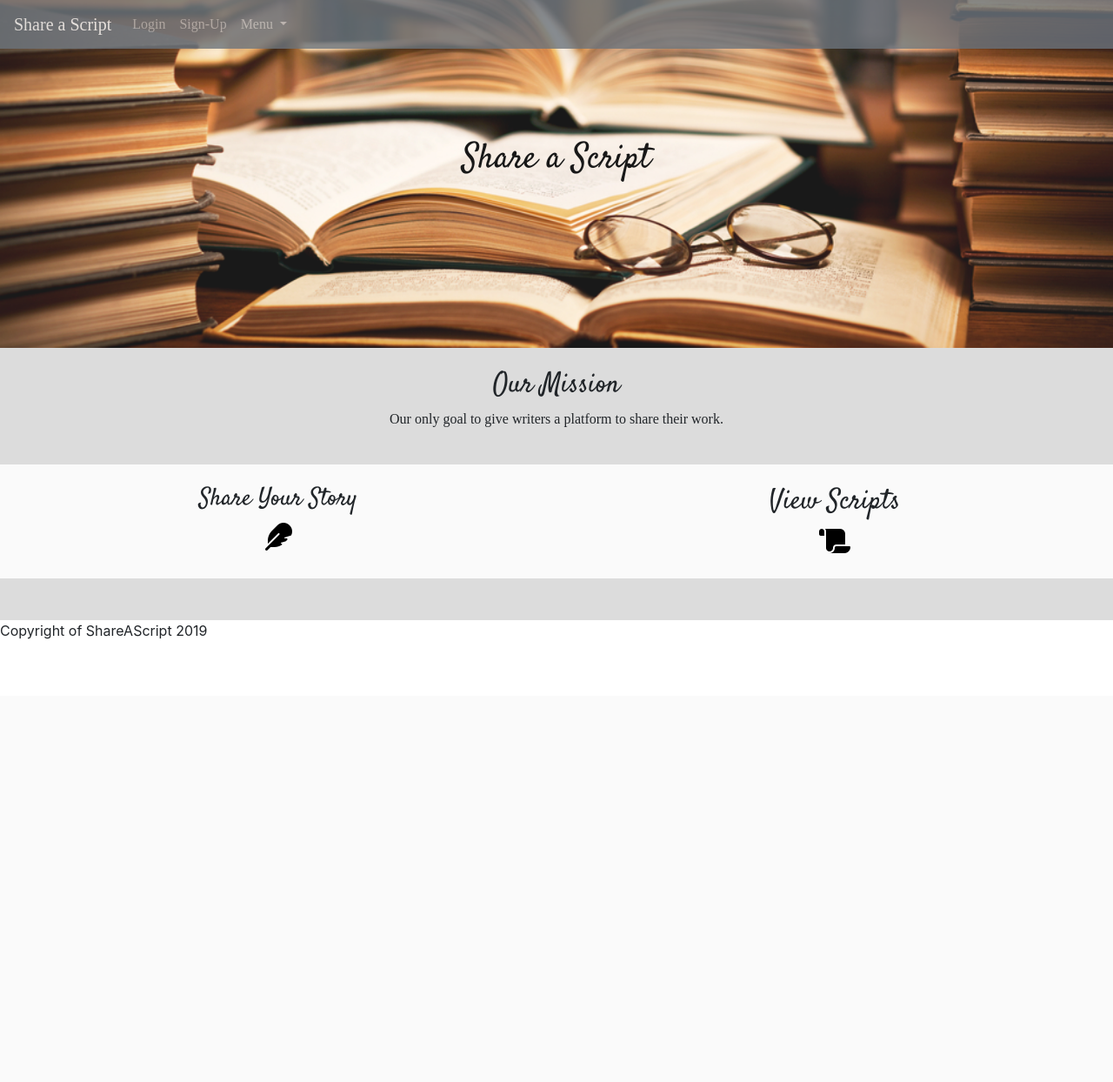
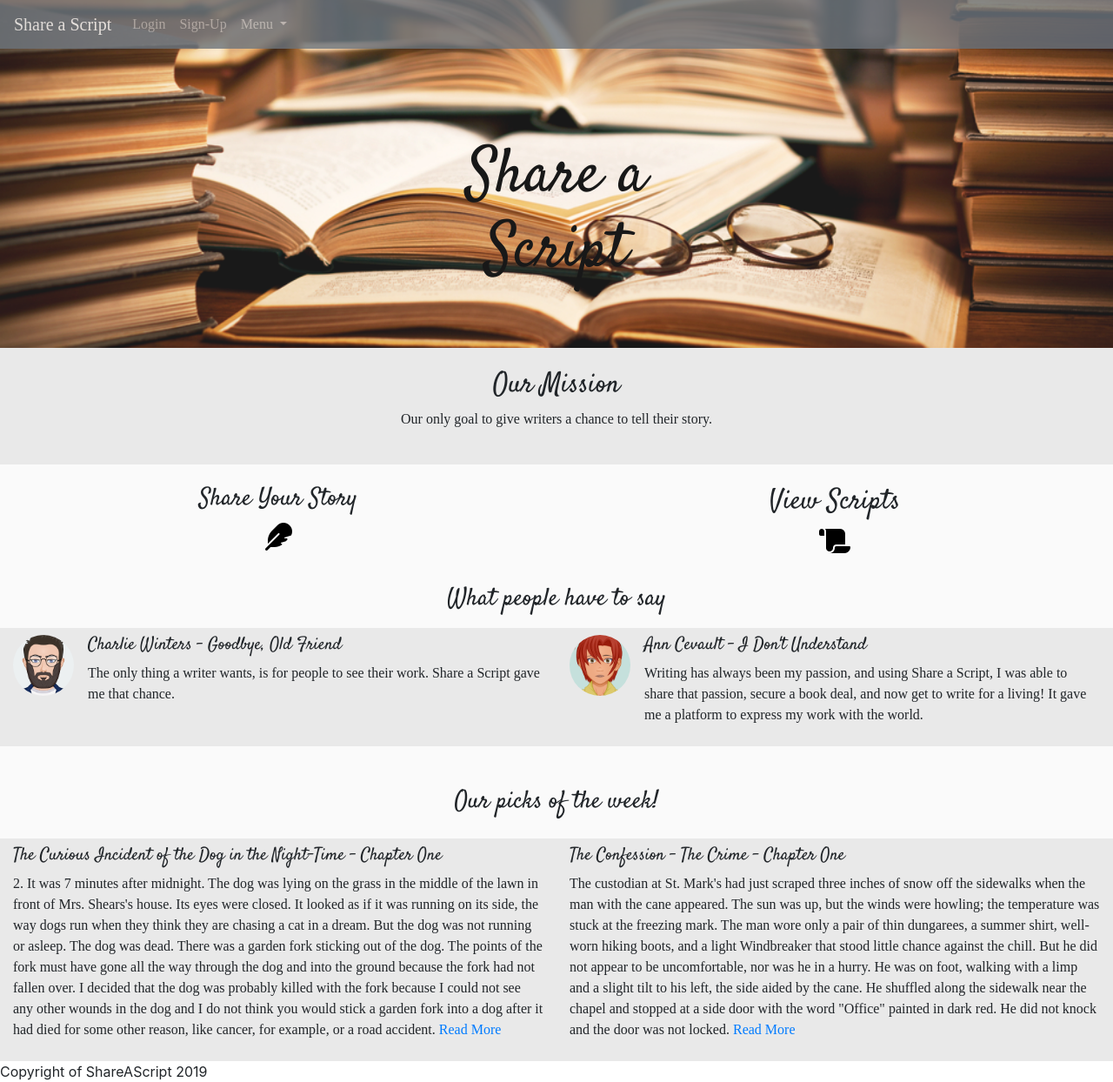
Before and after one commit to Seabhac-94/share_a_script, a Flask app: page / in a window 1280 px wide. Shown: the whole page at 87% size. Before the commit the page ends 735 px from the top, so only its background shows below. Run offline with Flask 2, Linux system fonts and the light colour scheme; some libraries are stand-ins or nearby versions; some web fonts are replaced.

Commit message:
added reviews and top picks to index.html - styled bg colors and buttons

```diff
--- a/static/css/style.css
+++ b/static/css/style.css
@@ -24,6 +24,7 @@
 
 .navbar{
     opacity: 0.8;
+
 }
 .dropdown-menu {
     background-color: silver;
@@ -40,7 +41,7 @@
 }
 
 .about-us {
-    background-color:rgb(192, 192, 192, 0.5);
+    background-color:rgb(192, 192, 192, 0.3);
 }
 
 .second-font {
@@ -50,6 +51,12 @@
 .call-to-action{
     background-color: transparent;
     border: none
+}
+
+img {
+    height: 70px;
+    width: 70px;
+    border-radius: 35px;
 }
 
 /* --- font awesome icons --- */
@@ -88,11 +95,19 @@
     height: 15rem;
     width: 9rem;
     background-color: brown;
-    color: oldlace
+    color: #fafafa
+}
+
+.btn-custom{
+    opacity: 0.7;
+}
+
+a.list-group-item{
+    color: black;
 }
 
 .modal-header, .modal-footer {
-    background-color: silver;
+    background-color: #fafafa;
     opacity: 0.8;
 }
 
--- a/templates/base.html
+++ b/templates/base.html
@@ -16,7 +16,7 @@
 <body>
     <header>
         <!--Standard Nav-->
-        <nav class="navbar navbar-expand-lg fixed-top navbar-dark bg-secondary second-font">
+        <nav class="navbar navbar-expand-lg fixed-top navbar-dark bg-secondary second-font ">
             <div class="d-none d-md-block">
                 <a class="navbar-brand" href="{{url_for('index')}}">Share a Script</a>
             </div>
@@ -74,7 +74,8 @@
             <div class="py-5"></div>
             <div class="row">
                 <div class="col-md-4 offset-md-4 text-center">
-                    <h1 class="main-heading jumbotron">Share a Script</h1>
+                        <h1 class="main-heading jumbotron d-lg-none">Share a Script</h1>
+                        <h1 class="main-heading display-3 jumbotron d-none d-lg-block">Share a Script</h1>
                 </div>
             </div>
         </div>
--- a/templates/index.html
+++ b/templates/index.html
@@ -5,7 +5,7 @@
 <div class="row about-us py-4">
     <div class="col-md-6 offset-md-3 text-center">
         <h2 class="main-heading sub-heading">Our Mission</h2>
-        <p class='second-font'>Our only goal to give writers a platform to share their work.</p>
+        <p class='second-font'>Our only goal to give writers a chance to tell their story.</p>
     </div>
 </div>
 
@@ -25,8 +25,55 @@
     </div>
 </div>
 
-<div class="row about-us py-4">
-
+<!--Testimonial/Reviews-->
+<div class="row py-2 main-heading sub-heading">
+    <div class="col-10 offset-1 col-lg-6 offset-lg-3 text-center">
+        <h3>What people have to say</h3>
+    </div>
+</div>
+<div class="row about-us py-2">
+    <div class="col-12 col-md-6">
+        <div class="media">
+            <img src="{{url_for('static', filename='images/CharlieWinters.png')}}" class="mr-3" alt="Charlie Winters">
+            <div class="media-body">
+                <h5 class="mt-0 main-heading">Charlie Winters - Goodbye, Old Friend</h5>
+                <p class="second-font">
+                    The only thing a writer wants, is for people to see their work. Share a Script gave me that chance.
+                </p>
+            </div>
+        </div>
+    </div>
+    <div class="col-12 col-md-6">
+        <div class="media">
+            <img src="{{url_for('static', filename='images/AnnCevault.png')}}" class="mr-3" alt="AnnCevault">
+            <div class="media-body">
+                <h5 class="mt-0 main-heading">Ann Cevault - I Don't Understand</h5>
+                <p class="second-font">
+                    Writing has always been my passion, and using Share a Script, I was able to share that passion,
+                    secure a book deal, and now get to write for a living! It gave me a platform to express
+                    my work with the world.</p>
+            </div>
+        </div>
+    </div>
 </div>
 
+
+
+
+<!--Featured Work-->
+<div class="row pt-5 pb-3 main-heading sub-heading">
+    <div class="col-10 offset-1 col-lg-6 offset-lg-3 text-center">
+        <h3>Our picks of the week!</h3>
+    </div>
+</div>
+<div class="row py-2 about-us">
+    <div class="col-12 col-md-6">
+        <h5 class="main-heading">The Curious Incident of the Dog in the Night-Time - Chapter One</h5>
+        <p class="second-font">2. It was 7 minutes after midnight. The dog was lying on the grass in the middle of the lawn in front of Mrs. Shears's house. Its eyes were closed. It looked as if it was running on its side, the way dogs run when they think they are chasing a cat in a dream. But the dog was not running or asleep. The dog was dead. There was a garden fork sticking out of the dog. The points of the fork must have gone all the way through the dog and into the ground because the fork had not fallen over. I decided that the dog was probably killed with the fork because I could not see any other wounds in the dog and I do not think you would stick a garden fork into a dog after it had died for some other reason, like cancer, for example, or a road accident. <a href="{{url_for('view_scripts')}}">Read More</a></p>
+    </div>
+    <div class="d-none d-md-block col-md-6">
+        <h5 class="main-heading">The Confession - The Crime - Chapter One</h5>
+        <p class="second-font">The custodian at St. Mark's had just scraped three inches of snow off the sidewalks when the man with the cane appeared. The sun was up, but the winds were howling; the temperature was stuck at the freezing mark. The man wore only a pair of thin dungarees, a summer shirt, well-worn hiking boots, and a light Windbreaker that stood little chance against the chill. But he did not appear to be uncomfortable, nor was he in a hurry. He was on foot, walking with a limp and a slight tilt to his left, the side aided by the cane. He shuffled along the sidewalk near the chapel and stopped at a side door with the word "Office" painted in dark red. He did not knock and the door was not locked. <a href="{{url_for('view_scripts')}}">Read More</a></p>
+    </div>
+</div>
 {% endblock %}
--- a/templates/login.html
+++ b/templates/login.html
@@ -28,7 +28,7 @@
                 </div>
                 {% endif %}
                 {% endwith %}
-                <button type="submit" class="btn btn-primary btn-block">Log In</button>
+                <button type="submit" class="btn btn-secondary btn-block">Log In</button>
             </form>
             <br>
             <div>
--- a/templates/scripts.html
+++ b/templates/scripts.html
@@ -8,9 +8,9 @@
     </div>
 </div>
 
-<!---Horizontal List--->
+<!---Category List--->
 <div class="row second-font">
-    <div class=" col-12">
+    <div class="col-12">
         <div id="list-example" class="list-group list-group-horizontal-lg pb-5">
             {% for each_category in categories %}
             <a class="list-group-item list-group-item-action" href="#cat_{{each_category._id}}"><i
@@ -48,7 +48,7 @@
 
                     <!--Chapters in that Book-->
                     <div class="collapse pt-2" id="content_{{each_script._id}}">
-                        <button type="button" class="btn btn-secondary">
+                        <button type="button" class="btn btn-secondary btn-custom">
 
                             <div data-toggle="modal" data-target='#id_{{each_script._id}}'>
                                 <h6 class="">
--- a/templates/share_a_script.html
+++ b/templates/share_a_script.html
@@ -5,7 +5,7 @@
 <!--Form for sharing work-->
 <div class="container py-2 second-font">
     <div class="row">
-        <div class="col-6 offset-3">
+        <div class="col-10 col-lg-6 offset-lg-3 offset-1">
             <form method="POST" action="{{ url_for('insert_script') }}">
                 <div class="form-group">
                     <label for="first_name">Author's First Name</label>
--- a/templates/signup.html
+++ b/templates/signup.html
@@ -36,7 +36,7 @@
                     <label for="password">Password</label>
                     <input type="password" class="form-control" name="pass" placeholder="password123">
                 </div>
-                <button type="submit" class="btn btn-primary btn-block">Sign-Up</button>
+                <button type="submit" class="btn btn-secondary btn-block">Sign-Up</button>
             </form>
             <br>
             <div>
```
Also changed, not shown: static/images/AnnCevault.png (added), static/images/CharlieWinters.png (added). Lines whose indentation alone changed are shown as unchanged.
